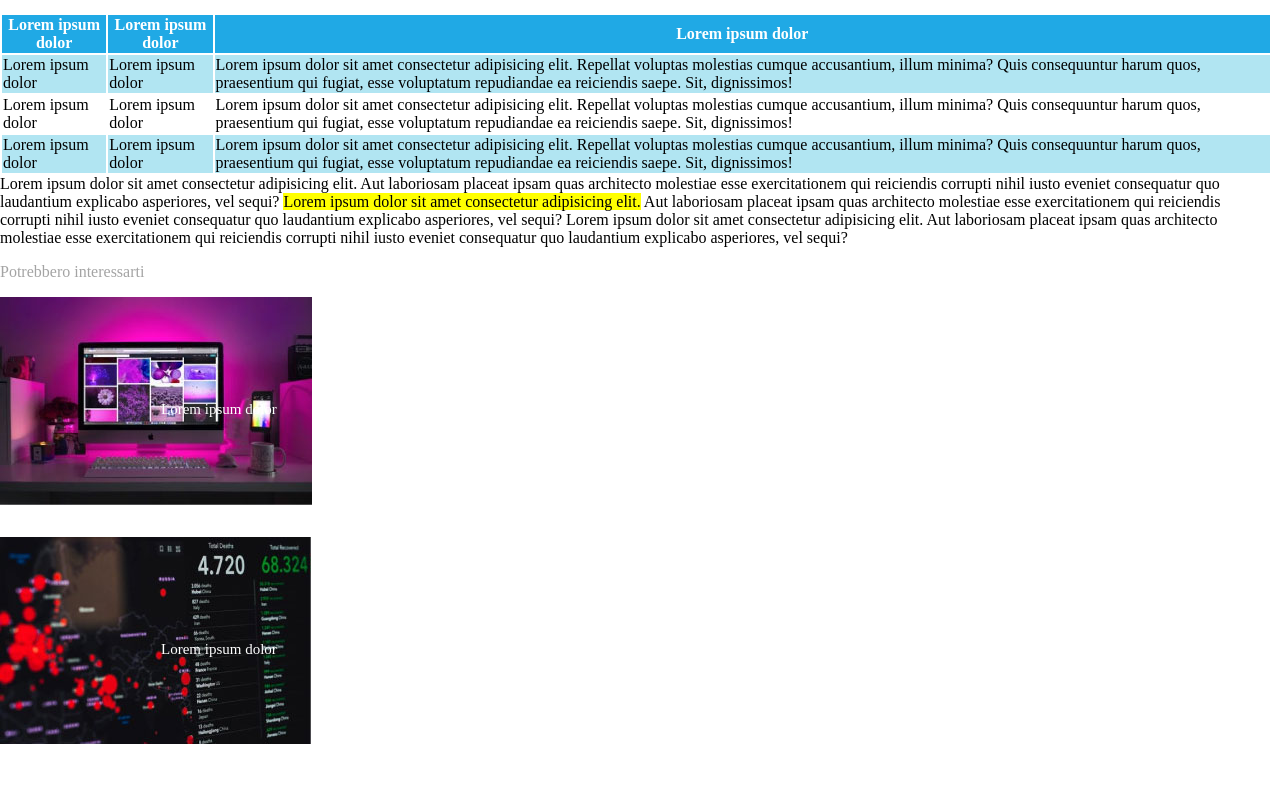
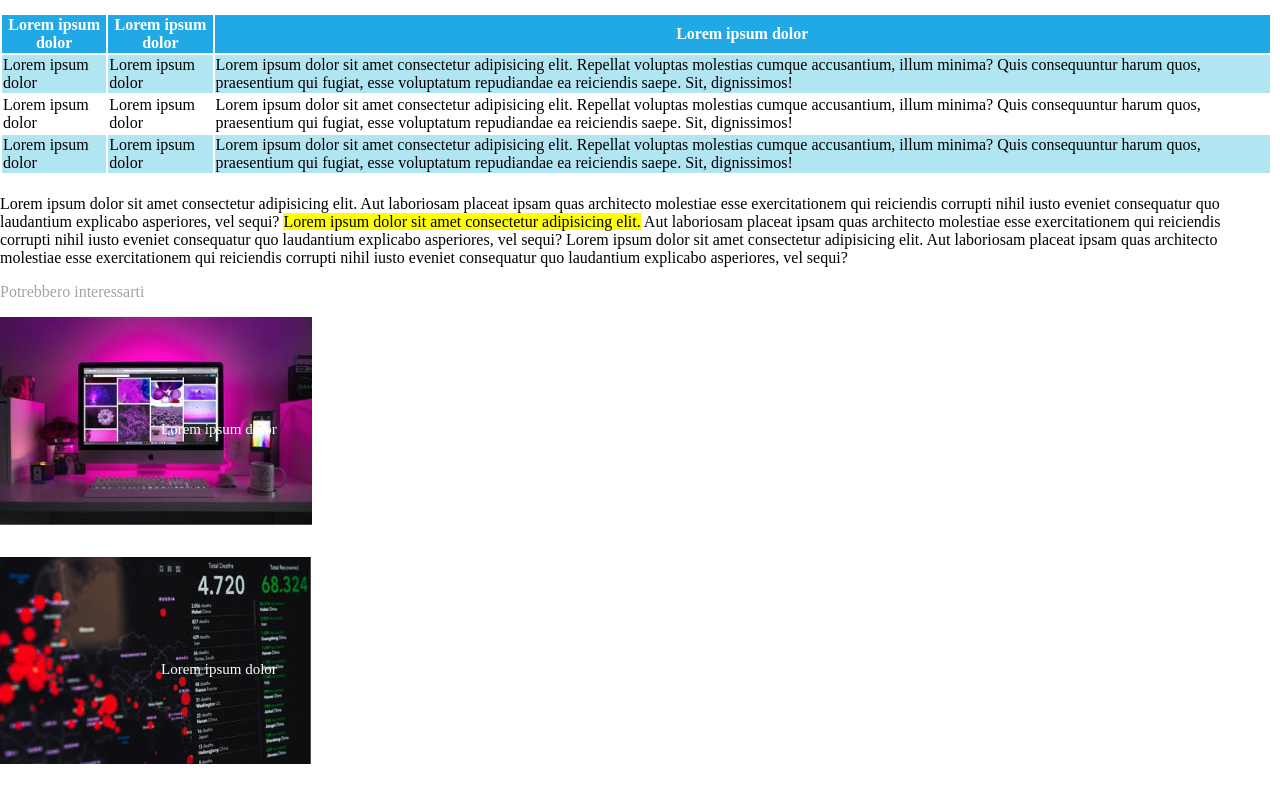
Before and after one commit to AlexChihaia/html-css-booleaner, a plain HTML site: page index.html in a window 1280 px wide. Shown: the part 856-1653 px from the top of the page. Drawn offline with Linux system fonts and the light colour scheme.

Commit message:
feat: correzione margine ultimo paragrafo

```diff
--- a/css/style.css
+++ b/css/style.css
@@ -95,3 +95,7 @@ background-color: #b1e5f2;
     color: white;
     font-size: 15px;
 }
+
+.paragrafo-finale {
+    margin-top: 20px;
+}
--- a/index.html
+++ b/index.html
@@ -104,7 +104,7 @@
         <!--/Tabella-->
 
         <!--Paragrafo Finale-->
-          <section>
+          <section class="paragrafo-finale">
             <div>
                 <p> Lorem ipsum dolor sit amet consectetur adipisicing elit. Aut laboriosam placeat ipsam quas architecto molestiae esse exercitationem qui reiciendis corrupti nihil iusto eveniet consequatur quo laudantium explicabo asperiores, vel sequi?
                     <span class="yellow-underline">Lorem ipsum dolor sit amet consectetur adipisicing elit.</span> Aut laboriosam placeat ipsam quas architecto molestiae esse exercitationem qui reiciendis corrupti nihil iusto eveniet consequatur quo laudantium explicabo asperiores, vel sequi?
```
